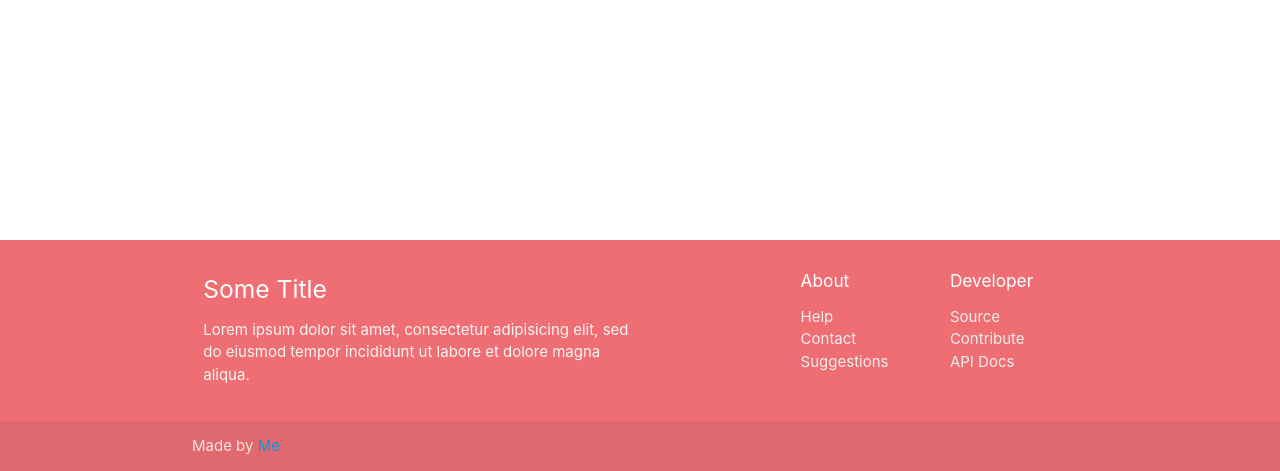
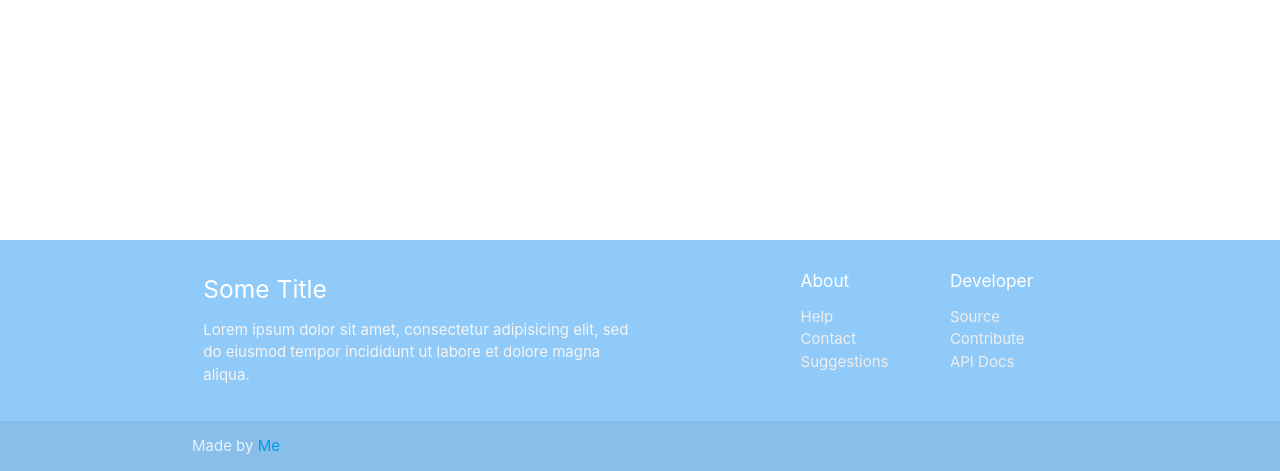
Before and after one commit to Riaven/TomaHorasMedicas, a Django app: a page that uses TomaHorasMedicas/templates/base/base.html in a window 1280 px wide. Shown: the part 329-800 px from the top of the page. Run offline with Django 3.2, Linux system fonts and the light colour scheme; some libraries are stand-ins or nearby versions.

Commit message:
cambio de color de footer

```diff
--- a/TomaHorasMedicas/templates/base/base.html
+++ b/TomaHorasMedicas/templates/base/base.html
@@ -71,7 +71,7 @@
 	{% block footer %}
 
 
-	<footer class="page-footer">
+	<footer class="page-footer blue lighten-3">
 		<div class="container">
 		  <div class="row">
 			<div class="col l6 s12">
```
